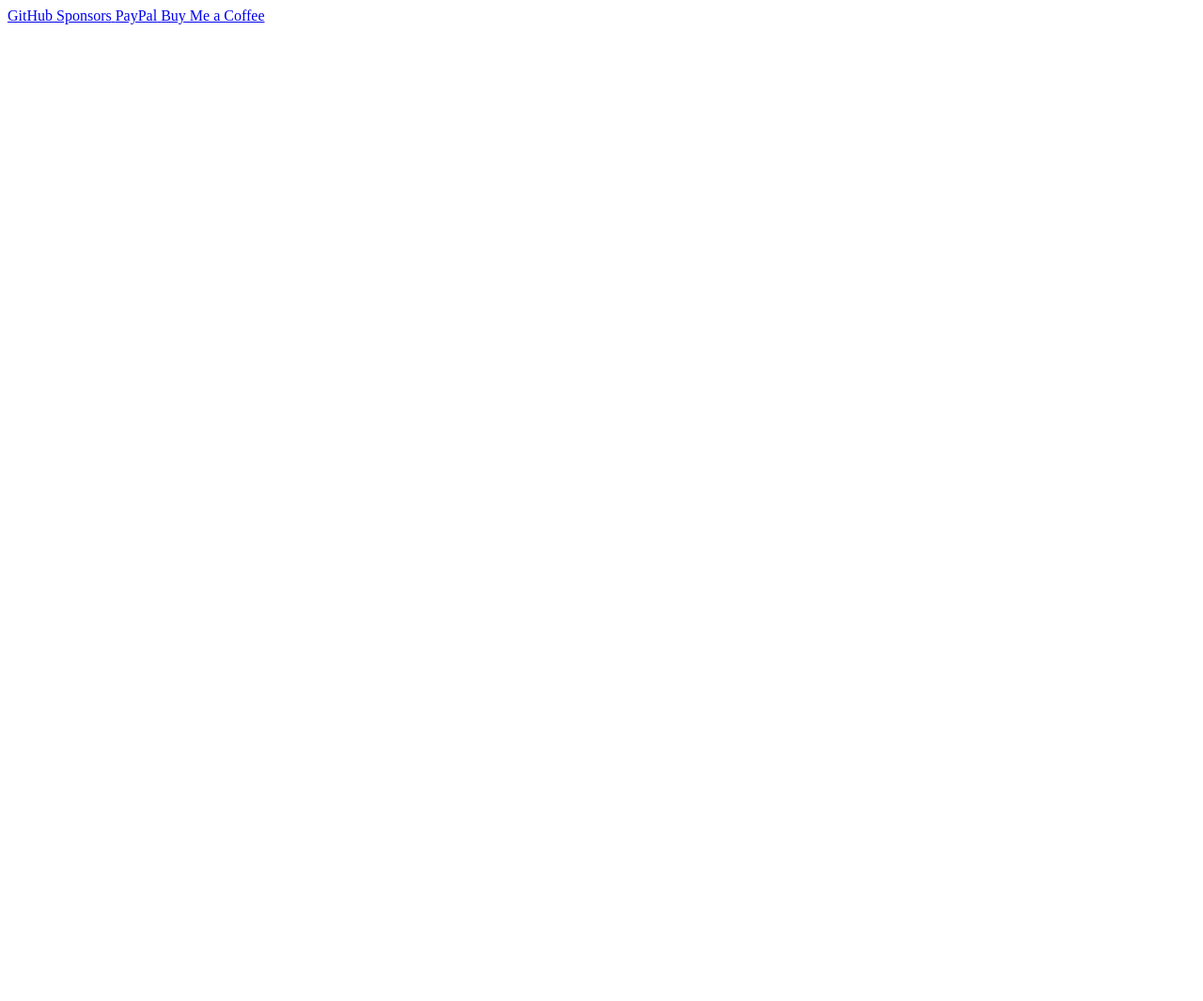
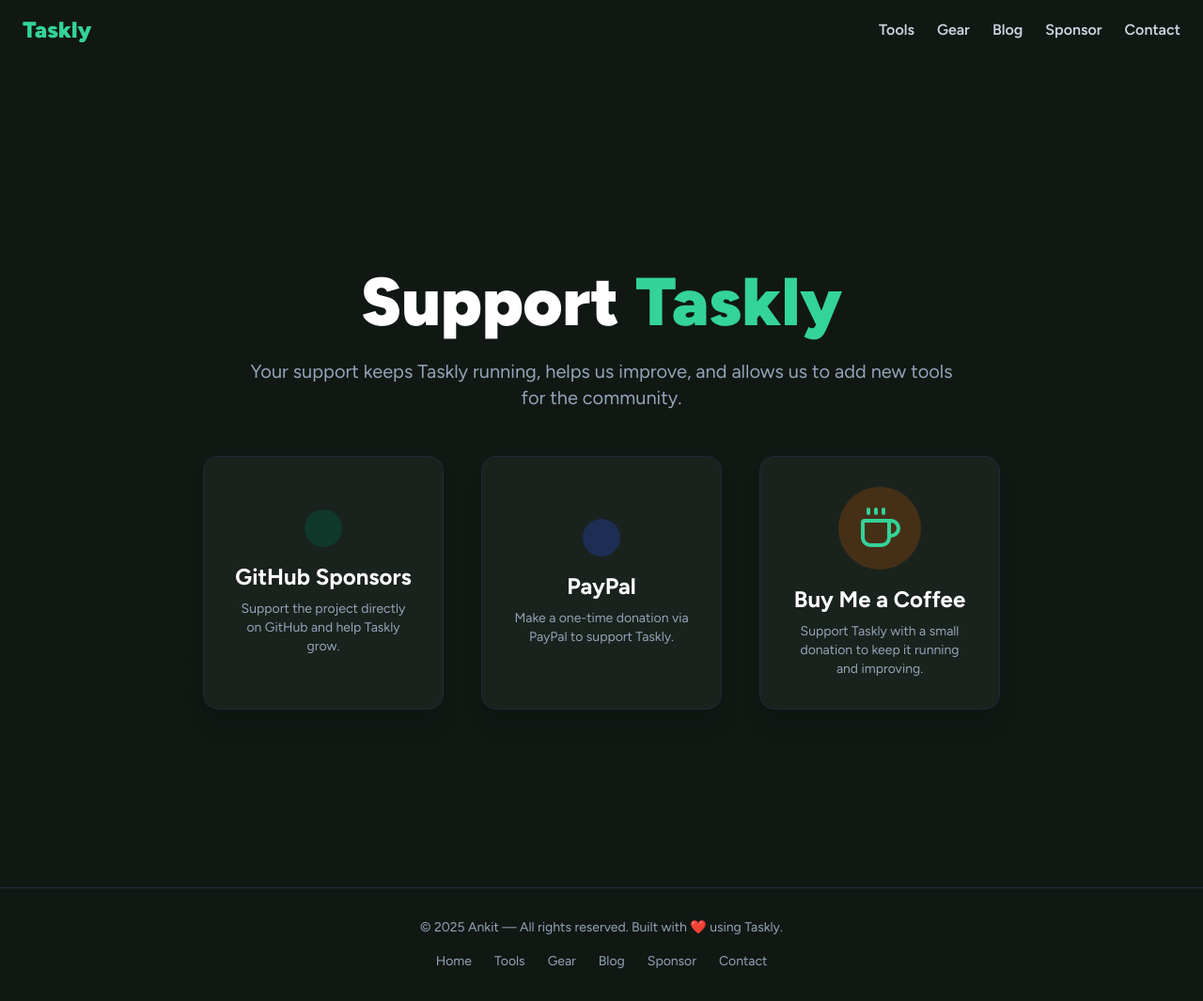
Before and after one commit to Aezi51/Taskly, a plain HTML site: page sponsor.html in a window 1280 px wide. Shown: the whole page at 94% size. Before the commit the page ends 800 px from the top, so only its background shows below. Drawn offline with nearby package versions, Linux system fonts and the light colour scheme.

Commit message:
Add files via upload

```diff
--- a/sponsor.html
+++ b/sponsor.html
@@ -1,23 +1,66 @@
-<!-- Support Options -->
-<div class="grid grid-cols-1 sm:grid-cols-2 lg:grid-cols-3 gap-8 max-w-4xl mx-auto">
-  <a href="https://github.com/sponsors/accounts"
-     target="_blank"
-     class="flex flex-col items-center justify-center gap-3 p-6 bg-[#1a221d] border border-slate-800 rounded-2xl font-semibold text-white hover:bg-slate-800 transition transform hover:-translate-y-1 hover:shadow-lg">
-    <i data-lucide="github" class="w-8 h-8 text-emerald-400"></i>
-    <span>GitHub Sponsors</span>
-  </a>
+<!DOCTYPE html>
+<html lang="en">
+<head>
+  <meta charset="UTF-8" />
+  <meta name="viewport" content="width=device-width, initial-scale=1.0"/>
+  <title>Taskly — Support & Sponsors</title>
+  <link rel="preconnect" href="https://fonts.googleapis.com"/>
+  <link rel="preconnect" href="https://fonts.gstatic.com" crossorigin/>
+  <link href="https://fonts.googleapis.com/css2?family=Figtree:wght@400;600;700;800;900&display=swap" rel="stylesheet"/>
+  <script src="https://cdn.tailwindcss.com"></script>
+  <script src="https://unpkg.com/lucide@latest"></script>
+  <link rel="stylesheet" href="./css/main.css"/>
+</head>
+<body class="antialiased">
+  <div id="header-placeholder"></div>
 
-  <a href="https://www.paypal.com/paypalme/ankitsunar8889"
-     target="_blank"
-     class="flex flex-col items-center justify-center gap-3 p-6 bg-[#1a221d] border border-slate-800 rounded-2xl font-semibold text-white hover:bg-slate-800 transition transform hover:-translate-y-1 hover:shadow-lg">
-    <i data-lucide="paypal" class="w-8 h-8 text-emerald-400"></i>
-    <span>PayPal</span>
-  </a>
+  <main>
+    <section class="relative min-h-screen flex flex-col items-center justify-center text-center overflow-hidden pt-20 bg-[#111814]">
+      <div class="absolute inset-0 bg-grid-pattern opacity-10"></div>
+      <div class="absolute inset-0 bg-gradient-to-b from-transparent to-[#111814]"></div>
 
-  <a href="https://www.buymeacoffee.com/ankitsunar8889"
-     target="_blank"
-     class="flex flex-col items-center justify-center gap-3 p-6 bg-[#1a221d] border border-slate-800 rounded-2xl font-semibold text-white hover:bg-slate-800 transition transform hover:-translate-y-1 hover:shadow-lg">
-    <i data-lucide="coffee" class="w-8 h-8 text-emerald-400"></i>
-    <span>Buy Me a Coffee</span>
-  </a>
-</div>
+      <div class="relative z-10 max-w-4xl mx-auto px-6 scroll-fade-in">
+        <h1 class="text-5xl md:text-7xl font-black text-white leading-tight mb-6">
+          Support <span class="text-emerald-400">Taskly</span>
+        </h1>
+        <p class="text-lg md:text-xl text-slate-400 max-w-3xl mx-auto mb-12">
+          Your support keeps Taskly running, helps us improve, and allows us to add new tools for the community.
+        </p>
+
+        <div class="grid md:grid-cols-3 gap-10">
+          <a href="https://github.com/Aezi51/Taskly" target="_blank"
+             class="group relative flex flex-col items-center justify-center p-8 bg-[#1A221D] border border-slate-800 rounded-2xl shadow-xl text-white hover:scale-105 transition-transform duration-300 overflow-hidden">
+            <div class="mb-4 inline-block bg-emerald-900/50 p-5 rounded-full">
+              <i data-lucide="github" class="w-12 h-12 text-emerald-400"></i>
+            </div>
+            <h3 class="text-2xl font-bold text-white mb-2">GitHub Sponsors</h3>
+            <p class="text-slate-400 text-sm">Support the project directly on GitHub and help Taskly grow.</p>
+          </a>
+
+          <a href="https://www.paypal.com/paypalme/ankitsunar8889" target="_blank"
+             class="group relative flex flex-col items-center justify-center p-8 bg-[#1A221D] border border-slate-800 rounded-2xl shadow-xl text-white hover:scale-105 transition-transform duration-300 overflow-hidden">
+            <div class="mb-4 inline-block bg-blue-900/50 p-5 rounded-full">
+              <i data-lucide="paypal" class="w-12 h-12 text-emerald-400"></i>
+            </div>
+            <h3 class="text-2xl font-bold text-white mb-2">PayPal</h3>
+            <p class="text-slate-400 text-sm">Make a one-time donation via PayPal to support Taskly.</p>
+          </a>
+
+          <a href="https://buymeacoffee.com/b2dankit" target="_blank"
+             class="group relative flex flex-col items-center justify-center p-8 bg-[#1A221D] border border-slate-800 rounded-2xl shadow-xl text-white hover:scale-105 transition-transform duration-300 overflow-hidden">
+            <div class="mb-4 inline-block bg-yellow-900/50 p-5 rounded-full">
+              <i data-lucide="coffee" class="w-12 h-12 text-emerald-400"></i>
+            </div>
+            <h3 class="text-2xl font-bold text-white mb-2">Buy Me a Coffee</h3>
+            <p class="text-slate-400 text-sm">Support Taskly with a small donation to keep it running and improving.</p>
+          </a>
+        </div>
+      </div>
+    </section>
+  </main>
+
+  <div id="footer-placeholder"></div>
+  <script src="./js/load-components.js" defer></script>
+  <script src="./js/main.js" defer></script>
+</body>
+</html>
```
